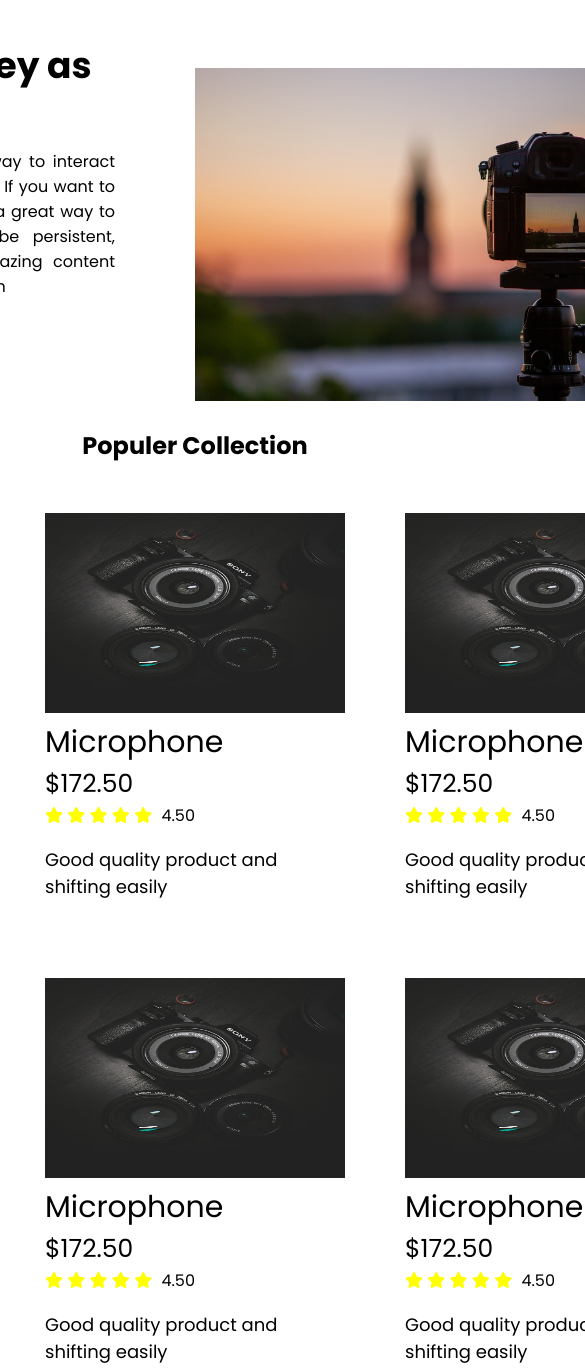
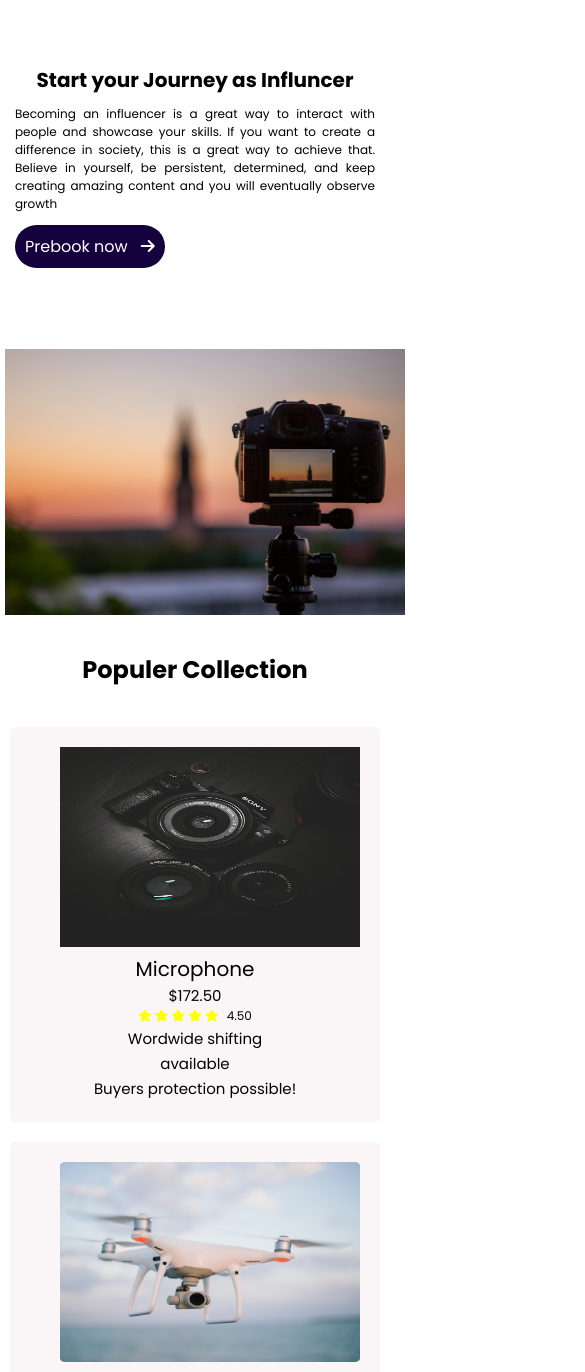
Before and after one commit to 52atiq/Influencer-gear, a plain HTML site: page index.html in a window 390 px wide. Shown: the top 1372 px of the page, 585 px wide, since content can reach past the window. Drawn offline with Linux system fonts and the light colour scheme.

Commit message:
responsive add

```diff
--- a/css/style.css
+++ b/css/style.css
@@ -44,14 +44,14 @@ main{
 .button-link{
     padding: 10px;
     color: white;
-    background-color: rgba(187, 8, 62, 0.925);
+    background-color: #13023D;
     text-decoration: none;
     border-radius: 100px;
-    font: 400;
+    font: 600;
 
 }
 .button-link:hover {
-    background-color: rgba(238, 12, 61, 0.925);
+    background-color: #47327e;
     font-size: 20px;
 }
 .button-link span {
@@ -68,9 +68,10 @@ main{
 
 }
 .item{
-    background-color: white;
+    background-color: #f5ecef7a;
     padding: 20px;
     margin: 10px;
+
     border-radius: 5px;
 }
 .banner img{
@@ -90,8 +91,9 @@ main{
     margin-left: 5px;
     color: black;
 }
-.item-details{
-    font-size: 18px;
+.item-details p{
+    font-size: 15px;
+    margin: 2px;
 }
 .see-button-link {
  margin: 15px 0px 20px 970px;
@@ -125,3 +127,95 @@ footer{
     margin: 10px;
     color: white;
 }
+
+
+/* responsive design  */
+
+/* mobile responsive  */
+@media only screen and (max-width:688px) {
+    .container{
+        width: 100%;
+    }
+    .top-header, .items {
+        grid-template-columns: repeat(1,1fr);
+        padding: 10px;
+    }
+    .header-section{
+        padding: 30px;
+    }
+    .header-title{
+        margin-bottom: 10px;
+        font-size: 20px;
+        text-align: center;
+    }
+    .header-details{
+        font-size: 12px;
+        text-align: justify;
+    }
+    .image-section img{
+        width: 400px;
+    }
+
+    .banner img{
+        margin-left: 30px;
+    }
+    .item-name{
+        font-size: 20px;
+        font: 600;
+        text-align: center;
+    }
+    .price{
+        text-align: center;
+        font-size: 15px;
+    }
+    .review , .review-measure{
+        text-align: center;
+        font-size: 12px;
+    }
+    .item-details{
+        font-size: 12px;
+        text-align: center;
+    }
+}
+@media only screen and (min-width:689px) and (max-width:998px) {
+    .container{
+        width: 100%;
+    }
+    .top-header{
+        grid-template-columns: repeat(1,1fr);
+    }
+    .header-title{
+        margin-bottom: 20px;
+        font-size: 25px;
+        text-align: center;
+    }
+    .header-details{
+        font-size: 15px;
+        text-align: justify;
+    }
+    .image-section img{
+        width: 600px;
+        margin-top: 50px;
+    }
+    .items {
+        grid-template-columns: repeat(2,1fr);
+    }
+
+    .item-name{
+        font-size: 25px;
+        font: 700;
+        text-align: center;
+    }
+    .price{
+        text-align: center;
+        font-size: 20px;
+    }
+    .review , .review-measure{
+        text-align: center;
+        font-size: 18px;
+    }
+    .item-details{
+        font-size: 14px;
+        text-align: center;
+    }
+}
--- a/index.html
+++ b/index.html
@@ -59,12 +59,14 @@
                           <span class="review-measure">4.50</span>
                         </div>
                         <div class="item-details">
-                            <p>Good quality product and shifting easily</p>
+                            <p> Wordwide shifting </p>
+                            <p>available</p>
+                            <p>Buyers protection possible!</p>
                         </div>
                     </div>
                     <div class="item">
                         <div class="banner">
-                            <img src="images/camera-1.jpg" alt="">
+                            <img src="images/drone.png" alt="">
                         </div>
                         <div class="item-name">
                             Microphone
@@ -81,12 +83,14 @@
                           <span class="review-measure">4.50</span>
                         </div>
                         <div class="item-details">
-                            <p>Good quality product and shifting easily</p>
+                            <p> Wordwide shifting </p>
+                            <p>available</p>
+                            <p>Buyers protection possible!</p>
                         </div>
                     </div>
                     <div class="item">
                         <div class="banner">
-                            <img src="images/camera-1.jpg" alt="">
+                            <img src="images/gear.png" alt="">
                         </div>
                         <div class="item-name">
                             Microphone
@@ -103,12 +107,14 @@
                           <span class="review-measure">4.50</span>
                         </div>
                         <div class="item-details">
-                            <p>Good quality product and shifting easily</p>
+                            <p> Wordwide shifting </p>
+                            <p>available</p>
+                            <p>Buyers protection possible!</p>
                         </div>
                     </div>
                     <div class="item">
                         <div class="banner">
-                            <img src="images/camera-1.jpg" alt="">
+                            <img src="images/tripod.png" alt="">
                         </div>
                         <div class="item-name">
                             Microphone
@@ -125,12 +131,14 @@
                           <span class="review-measure">4.50</span>
                         </div>
                         <div class="item-details">
-                            <p>Good quality product and shifting easily</p>
+                            <p> Wordwide shifting </p>
+                            <p>available</p>
+                            <p>Buyers protection possible!</p>
                         </div>
                     </div>
                     <div class="item">
                         <div class="banner">
-                            <img src="images/camera-1.jpg" alt="">
+                            <img src="images/single-light.png" alt="">
                         </div>
                         <div class="item-name">
                             Microphone
@@ -147,12 +155,14 @@
                           <span class="review-measure">4.50</span>
                         </div>
                         <div class="item-details">
-                            <p>Good quality product and shifting easily</p>
+                            <p> Wordwide shifting </p>
+                            <p>available</p>
+                            <p>Buyers protection possible!</p>
                         </div>
                     </div>
                     <div class="item">
                         <div class="banner">
-                            <img src="images/camera-1.jpg" alt="">
+                            <img src="images/main-camera.png" alt="">
                         </div>
                         <div class="item-name">
                             Microphone
@@ -169,7 +179,9 @@
                           <span class="review-measure">4.50</span>
                         </div>
                         <div class="item-details">
-                            <p>Good quality product and shifting easily</p>
+                            <p> Wordwide shifting </p>
+                            <p>available</p>
+                            <p>Buyers protection possible!</p>
                         </div>
                     </div>
                   </div>
@@ -181,7 +193,7 @@
          </div>
     </main>
 
-    <footer>
+     <footer>>
         <div class="influencer-product-right">
             <h3>Influencer products</h3>
            <p>Copyright © 2020 influencer products </p>
```
